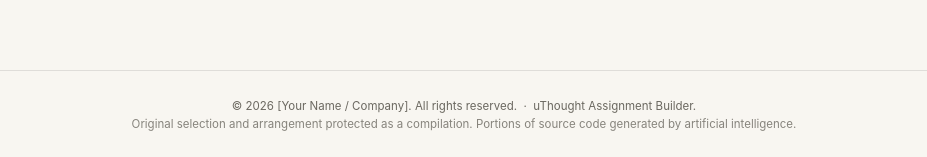
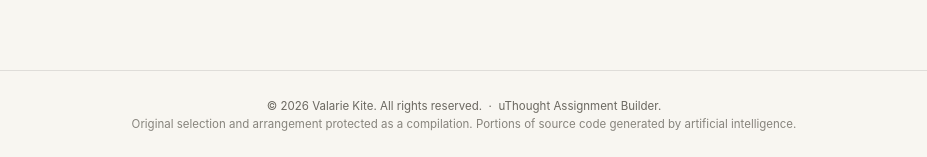
Before and after one commit to vlk2086-ctrl/Skills-Forward-Assignment-Builder, a plain HTML site: page index.html in a window 1280 px wide. Shown: the part 1896-2053 px from the top of the page, without its empty margins (176-1103 px from the left). Drawn offline with Linux system fonts and the light colour scheme.

Commit message:
Add files via upload

```diff
--- a/index.html
+++ b/index.html
@@ -532,7 +532,7 @@ textarea.form-input { resize: vertical; min-height: 92px; line-height: 1.6; }
 <div class="toast" id="toast"></div>
 
 <footer style="text-align:center;padding:26px 20px;color:var(--text2);font-size:11.5px;line-height:1.6;border-top:1px solid var(--border);margin-top:20px">
-  © 2026 [Your Name / Company]. All rights reserved. &nbsp;·&nbsp; uThought Assignment Builder.<br>
+  © 2026 Valarie Kite. All rights reserved. &nbsp;·&nbsp; uThought Assignment Builder.<br>
   <span style="opacity:.8">Original selection and arrangement protected as a compilation. Portions of source code generated by artificial intelligence.</span>
 </footer>
 
```
